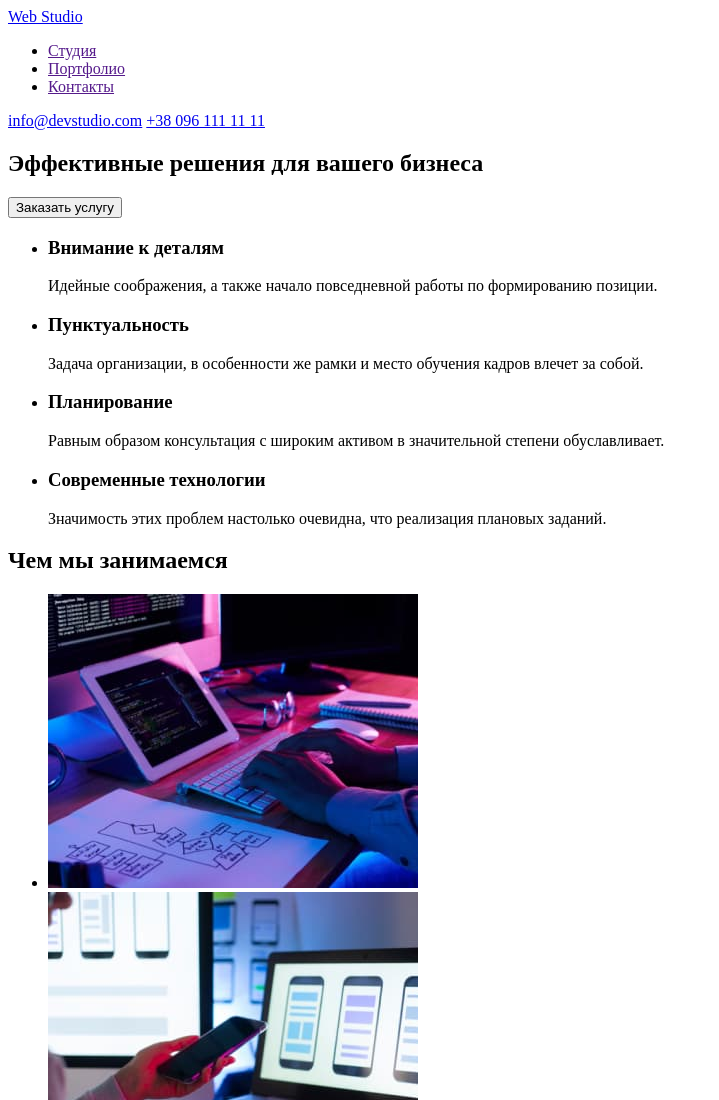
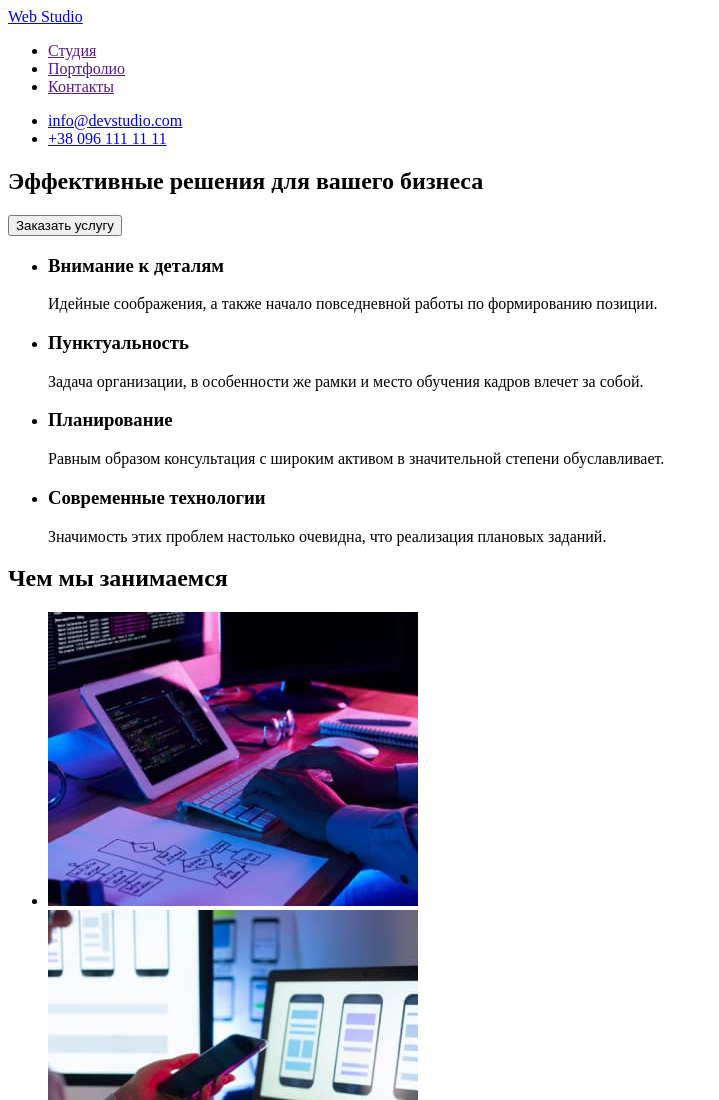
Before and after one commit to AlinaKas/goit-markup-hw-01, a plain HTML site: page index.html in a window 1280 px wide. Shown: the top 1100 px of the page, without its empty margins (0-719 px from the left). Drawn offline with Linux system fonts and the light colour scheme.

Commit message:
Добавляет разметку макета
Почта и телефон в шапке оформлены списком

```diff
--- a/index.html
+++ b/index.html
@@ -6,6 +6,7 @@
     <meta name="viewport" content="width=device-width, initial-scale=1.0">
     <title>Студия</title>
 </head>
+
 <body>
     <!-- Шапка -->
     <header>
@@ -17,11 +18,12 @@
                 <li><a href="">Контакты</a></li>
             </ul>
         </nav>
-         <div>
-            <a href="mailto:info@devstudio.com">info@devstudio.com</a>
-            <a href="tel:">+38 096 111 11 11</a>
-         </div>
+         <ul>
+            <li><a href="mailto:info@devstudio.com">info@devstudio.com</a></li>
+            <li><a href="tel:">+38 096 111 11 11</a></li>
+         </ul>
     </header>
+
     <!-- Главная секция -->
     <main>
         <!-- Портрет героя -->
@@ -29,6 +31,7 @@
          <h1>Эффективные решения для вашего бизнеса</h1>
          <button type="button">Заказать услугу</button>
         </section>
+
         <!-- Преимущества -->
         <section>
             <ul>
@@ -50,6 +53,7 @@
                 </li>
             </ul>
         </section>
+
         <!-- Услуги -->
         <section>
             <h2>Чем мы занимаемся</h2>
@@ -65,6 +69,7 @@
                 </li>
             </ul>
         </section>
+
         <!-- Команда -->
         <section>
             <h2>Наша команда</h2>
@@ -92,6 +97,7 @@
             </ul>
         </section>
     </main>
+
     <!-- Футер -->
     <footer>
         <a href="/">Web Studio</a>
```
